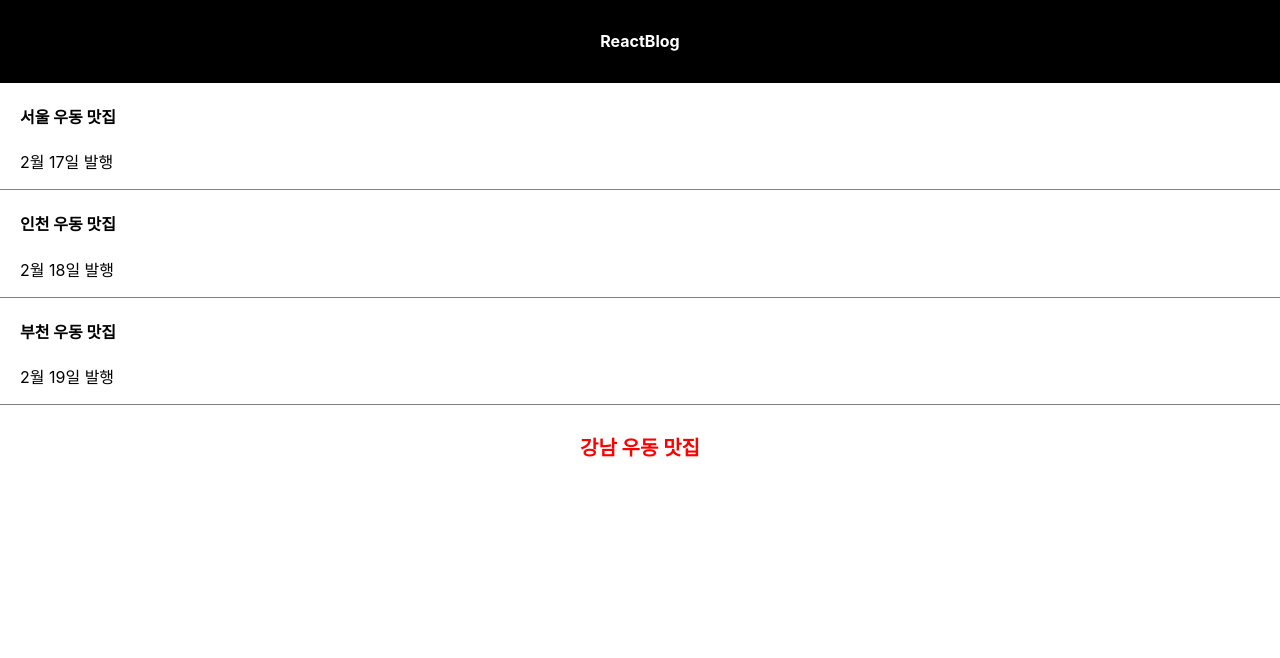
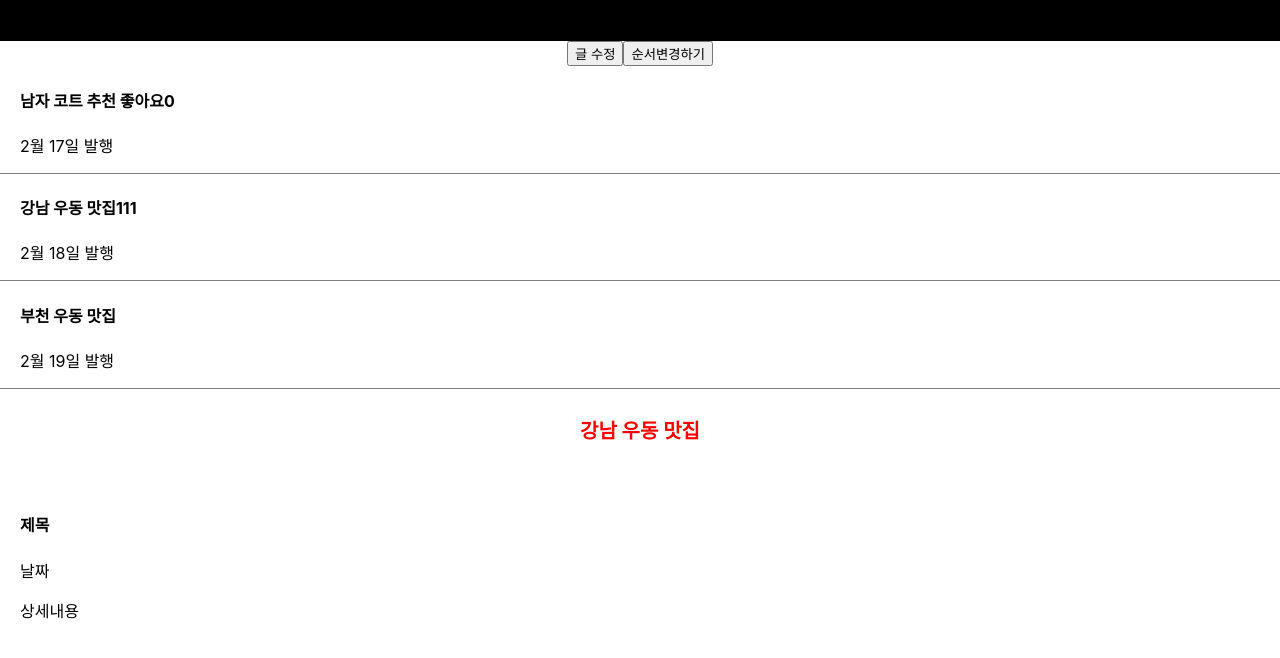
Before and after one commit to dkdkwl/react-blog, a React (Create React App) app in the folder blog/: page / in a window 1280 px wide. Shown: the top 658 px of the page. Built offline with nearby package versions, Linux system fonts and the light colour scheme.

Commit message:
usestats사용하기

```diff
--- a/blog/src/App.css
+++ b/blog/src/App.css
@@ -41,6 +41,13 @@
   color: #61dafb;
 }
 
+
+.modal{
+  margin-top: 20px;
+  padding: 20px;
+  background-color: #fff;
+  text-align: left;
+}
 @keyframes App-logo-spin {
   from {
     transform: rotate(0deg);
--- a/blog/src/App.js
+++ b/blog/src/App.js
@@ -4,19 +4,36 @@ import{useState} from 'react';
 function App() {
 
   let post = '강남 우동 맛집';
-  let [글제목, b] = useState(['서울 우동 맛집','인천 우동 맛집','부천 우동 맛집']);
-  let [logo, setLogo] = useState('ReactBlog');
+  let [글제목, 글제목변경] = useState(['남자 코트 추천','강남 우동 맛집','부천 우동 맛집']);
+  let [따봉, 따봉변경] = useState(0);
+
+
   return (
     <div className="App">
       <div className="black-nav">
-        <h4>{logo}</h4>
+        <h4></h4>
       </div>
+      <button onClick={()=>{
+        let copy = [...글제목];
+        copy[0] = '여자코트 추천';
+        글제목변경(copy)
+      }}>글 수정</button>
+
+      <button onClick={
+        ()=>{
+          let titleSort = [...글제목];
+          titleSort.sort();
+          글제목변경(titleSort)
+        }
+      }>순서변경하기</button>
+
+
       <div className="List">
-        <h4>{글제목[0]}</h4>
+        <h4>{글제목[0]} <span onClick={()=>{따봉변경(따봉+1)}}>좋아요</span>{따봉}</h4>
         <p>2월 17일 발행</p>
       </div>
       <div className="List">
-        <h4>{글제목[1]}</h4>
+        <h4>{글제목[1]}111</h4>
         <p>2월 18일 발행</p>
       </div>
       <div className="List">
@@ -24,8 +41,23 @@ function App() {
         <p>2월 19일 발행</p>
       </div>
       <h4 style={{color:'red',fontSize:'20px'}}>{post}</h4>
+
+      <Modal/>
     </div>
   );
 }
 
+function Modal(){
+  return (
+    <>
+      <div className='modal'>
+        <h4>제목</h4>
+        <p>날짜</p>
+        <p>상세내용</p>
+      </div>
+      <div></div>
+    </>
+  )
+}
+
 export default App;
```
